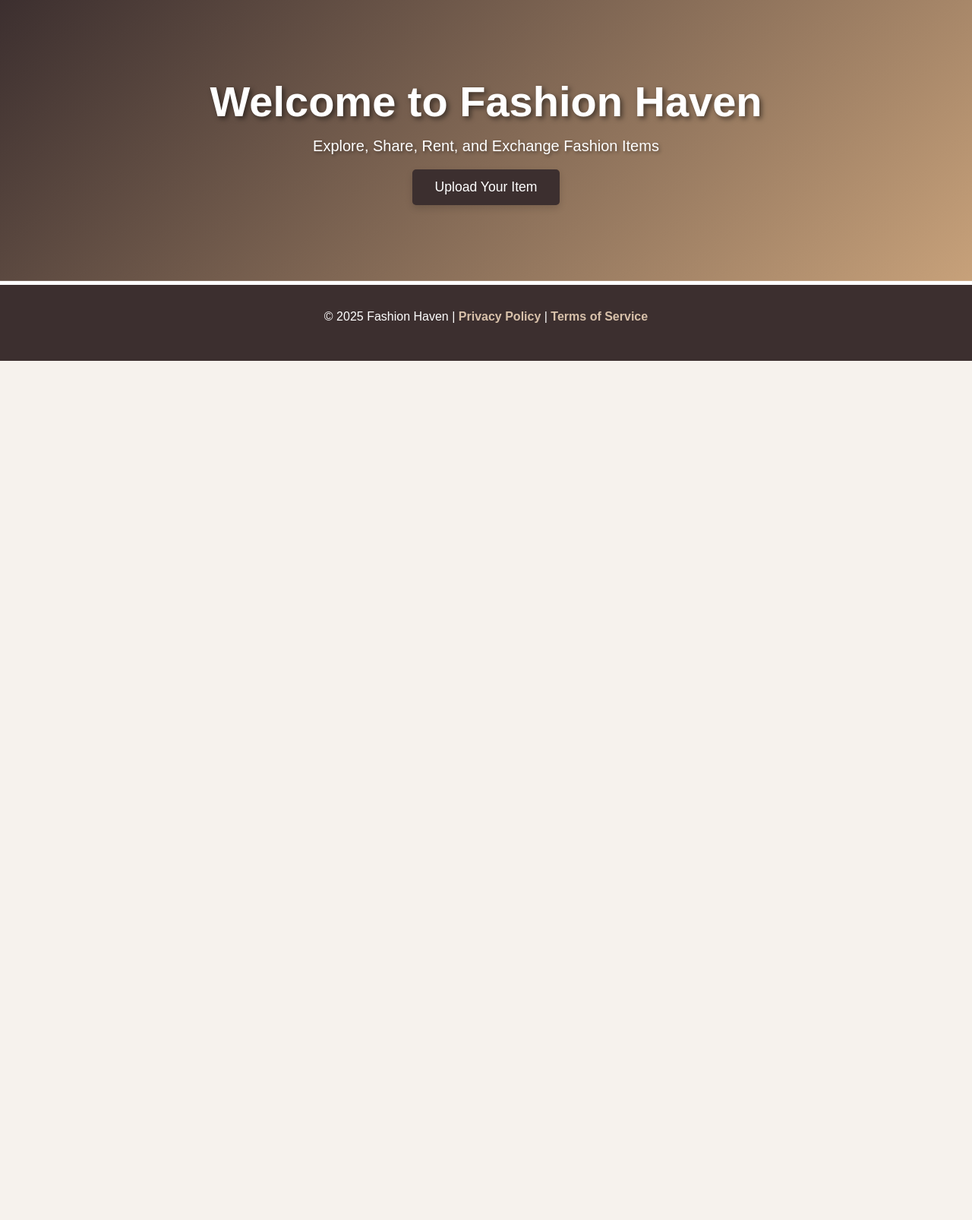
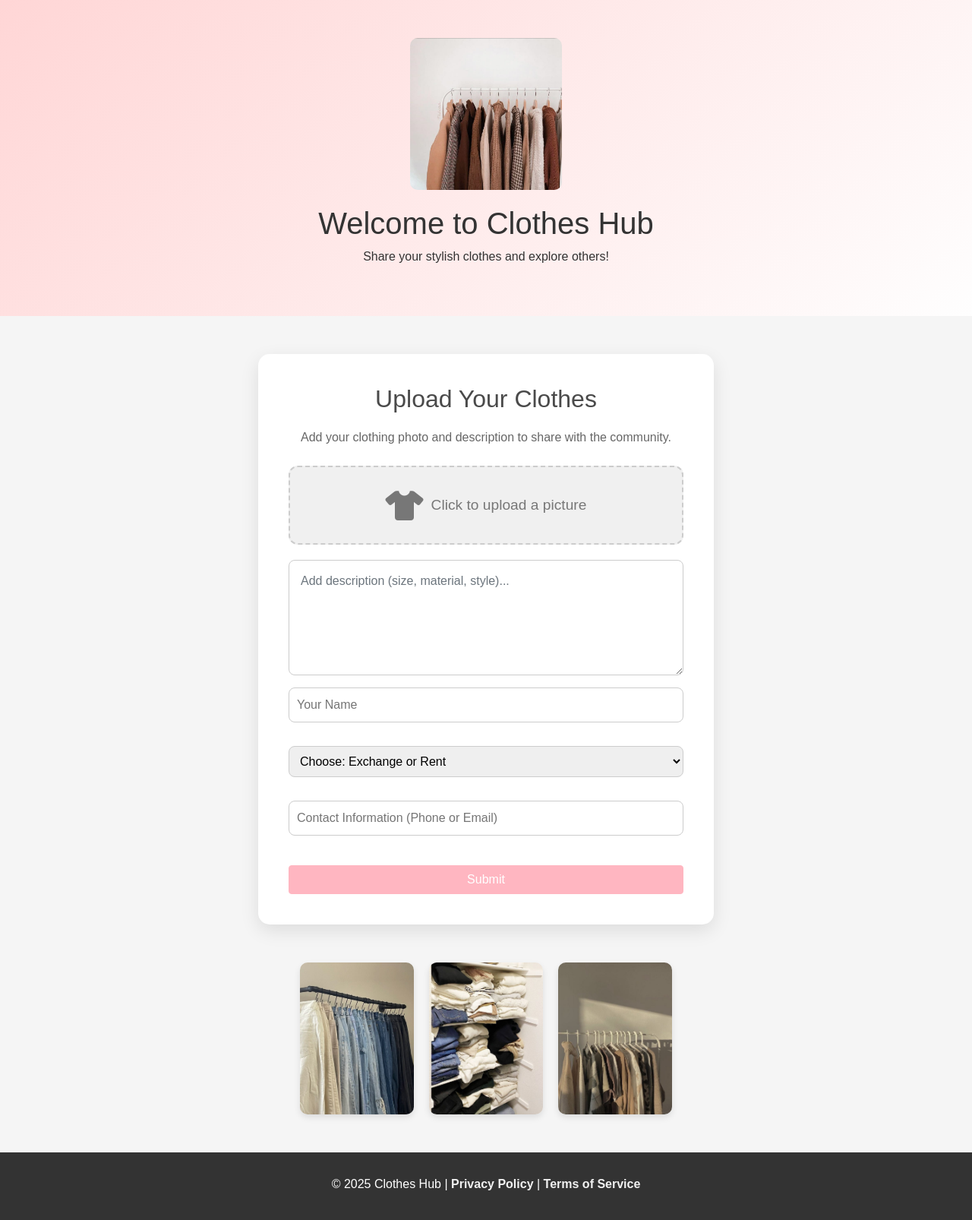
Before and after one commit to niharika198/CampusSwap, a plain HTML site: page Clothes.html in a window 1280 px wide. Shown: the whole page at 76% size. Before the commit the page ends 800 px from the top, so only its background shows below. Drawn offline with nearby package versions, Linux system fonts and the light colour scheme.

Commit message:
frontpage

```diff
--- a/Clothes.html
+++ b/Clothes.html
@@ -3,223 +3,278 @@
 <head>
   <meta charset="UTF-8">
   <meta name="viewport" content="width=device-width, initial-scale=1">
-  <title>Fashion Haven</title>
+  <title>Clothes Hub</title>
+
+  <!-- Bootstrap + FontAwesome -->
   <link href="https://cdn.jsdelivr.net/npm/bootstrap@5.1.0/dist/css/bootstrap.min.css" rel="stylesheet">
   <link rel="stylesheet" href="https://cdnjs.cloudflare.com/ajax/libs/font-awesome/6.0.0-beta3/css/all.min.css">
+
   <style>
     body {
-      font-family: 'Arial', sans-serif;
-      background-color: #f6f2ed;
+      font-family: 'Poppins', sans-serif;
+      background-color: #f5f5f5;
       margin: 0;
       padding: 0;
     }
 
     .hero {
-      background: linear-gradient(135deg, #3c2f2f, #c7a17a);
-      background-size: cover;
-      background-position: center;
-      color: white;
+      background: linear-gradient(135deg, #ffd6d6, #fefefe);
+      color: #333;
       text-align: center;
-      padding: 100px 0;
-      border-bottom: 5px solid #ffffff;
+      padding: 50px 0;
     }
 
-    .hero h1 {
-      font-size: 3.5rem;
-      font-weight: bold;
-      text-shadow: 3px 3px 6px rgba(0, 0, 0, 0.5);
+    .hero img {
+      max-width: 50%;
+      height: auto;
+      margin-bottom: 20px;
+      border-radius: 10px;
+      display: block;
+      margin-left: auto;
+      margin-right: auto;
     }
 
-    .hero p {
-      font-size: 1.25rem;
-      margin-top: 10px;
-      text-shadow: 2px 2px 4px rgba(0, 0, 0, 0.4);
+    .upload-section {
+      background-color: #ffffff;
+      border-radius: 15px;
+      padding: 40px;
+      margin: 50px auto;
+      width: 80%;
+      max-width: 600px;
+      box-shadow: 0 8px 24px rgba(0, 0, 0, 0.1);
     }
 
-    .btn-primary {
-      background-color: #3c2f2f;
-      color: white;
-      border: none;
-      padding: 10px 30px;
-      font-size: 1.1rem;
-      border-radius: 5px;
-      box-shadow: 0 4px 10px rgba(0, 0, 0, 0.15);
-      transition: all 0.3s ease;
-    }
-
-    .btn-primary:hover {
-      background-color: #d8c1aa;
-      box-shadow: 0 6px 20px rgba(0, 0, 0, 0.2);
-    }
-
-    .upload-box, .form-box, .info-box {
-      background-color: #ffffff;
-      border: 2px dashed #3c2f2f;
-      border-radius: 10px;
-      padding: 40px;
-      margin: 30px auto;
-      width: 50%;
-      box-shadow: 0 8px 16px rgba(0, 0, 0, 0.08);
-      transition: transform 0.3s ease, box-shadow 0.3s ease;
-    }
-
-    .upload-box:hover, .form-box:hover {
-      transform: translateY(-5px);
-      box-shadow: 0 10px 20px rgba(0, 0, 0, 0.1);
-    }
-
-    .upload-box .fa-camera {
-      font-size: 4rem;
-      color: #3c2f2f;
-    }
-
-    .upload-box h5, .form-box h5, .info-box h5 {
-      font-size: 1.75rem;
-      font-weight: bold;
-      color: #3c2f2f;
+    .upload-section h2 {
+      font-size: 2rem;
+      color: #4a4a4a;
+      text-align: center;
       margin-bottom: 20px;
     }
 
-    .info-box {
-      text-align: left;
-      border: 2px solid #c7a17a;
+    .upload-section p {
+      font-size: 1rem;
+      color: #666;
+      text-align: center;
+      margin-bottom: 25px;
+    }
+
+    .upload-box {
+      display: flex;
+      justify-content: center;
+      align-items: center;
+      border: 2px dashed #ccc;
+      padding: 30px;
+      border-radius: 12px;
+      background-color: #f0f0f0;
+      cursor: pointer;
+      transition: background 0.3s;
+      margin-bottom: 20px;
+    }
+
+    .upload-box:hover {
+      background-color: #e0e0e0;
+    }
+
+    .upload-box input[type="file"] {
+      display: none;
+    }
+
+    .upload-box i {
+      font-size: 2.5rem;
+      color: #777;
+    }
+
+    .upload-box span {
+      font-size: 1.2rem;
+      margin-left: 10px;
+      color: #777;
+    }
+
+    .description-box textarea {
+      width: 100%;
+      padding: 15px;
+      border-radius: 8px;
+      border: 1px solid #ccc;
+      resize: vertical;
+    }
+
+    .form-group input, .form-group select {
+      width: 100%;
+      padding: 10px;
+      border-radius: 8px;
+      border: 1px solid #ccc;
+      margin-bottom: 15px;
+    }
+
+    .clothes-gallery {
+      display: flex;
+      flex-wrap: wrap;
+      justify-content: center;
+      gap: 20px;
+      margin-top: 40px;
+    }
+
+    .clothes-gallery img {
+      width: 150px;
+      height: 200px;
+      object-fit: cover;
+      border-radius: 10px;
+      box-shadow: 0 4px 8px rgba(0, 0, 0, 0.1);
+      transition: transform 0.3s;
+    }
+
+    .clothes-gallery img:hover {
+      transform: scale(1.05);
     }
 
     footer {
-      background-color: #3c2f2f;
-      color: white;
+      background-color: #333;
+      color: #ffffff;
       padding: 30px 0;
       text-align: center;
+      margin-top: 50px;
     }
 
     footer a {
-      color: #d8c1aa;
+      color: #f0f0f0;
       font-weight: bold;
       text-decoration: none;
     }
 
     footer a:hover {
-      color: #c7a17a;
+      color: #ffffff;
+    }
+
+    /* Changed submit button to light pink */
+    .btn-primary {
+      background-color: #ffb6c1;
+      border-color: #ffb6c1;
+    }
+
+    .btn-primary:hover {
+      background-color: #ffa6b1;
+      border-color: #ffa6b1;
     }
 
     @media (max-width: 768px) {
       .hero h1 {
-        font-size: 2.5rem;
+        font-size: 2rem;
       }
       .hero p {
         font-size: 1rem;
       }
-      .upload-box, .form-box, .info-box {
-        width: 80%;
-        padding: 30px;
+
+      .hero img {
+        max-width: 80%;
       }
+    }
+    img{
+        height: 200px;
+        width: 200px;
     }
   </style>
 </head>
+
 <body>
 
-<!-- Main Page Content -->
-<section class="hero" id="mainPage">
+<!-- Hero Section -->
+<section class="hero">
   <div class="container">
-    <h1>Welcome to Fashion Haven</h1>
-    <p>Explore, Share, Rent, and Exchange Fashion Items</p>
-    <button class="btn btn-primary" onclick="showUploadPage()">Upload Your Item</button> <!-- Button to show the upload page -->
+    <img src="Assets/clothesmain.jpg" alt="Clothes Collection">
+    <h1>Welcome to Clothes Hub</h1>
+    <p>Share your stylish clothes and explore others!</p>
   </div>
 </section>
 
-<!-- Upload Picture Section (Initially Hidden) -->
-<section class="upload-box" id="uploadPage" style="display: none;">
-  <i class="fas fa-camera"></i>
-  <h5>Upload a Picture</h5>
-  <p>Click the button below to upload a photo of your outfit or accessory.</p>
-  <input type="file" class="btn btn-primary" accept="image/*">
-</section>
+<!-- Upload Section -->
+<section class="upload-section">
+  <h2>Upload Your Clothes</h2>
+  <p>Add your clothing photo and description to share with the community.</p>
 
-<!-- Form to Enter Item Information (Initially Hidden) -->
-<section class="form-box" id="formBox" style="display: none;">
-  <h5>Enter Item Details</h5>
-  <form id="itemForm">
-    <div class="mb-3">
-      <input type="text" id="owner" class="form-control" placeholder="Owner Name" required>
+  <form id="clothesForm">
+    <label class="upload-box">
+      <i class="fas fa-tshirt"></i>
+      <span>Click to upload a picture</span>
+      <input type="file" id="fileUpload" name="fileUpload">
+    </label>
+
+    <div class="description-box mb-3">
+      <textarea rows="5" class="form-control" placeholder="Add description (size, material, style)..." name="description"></textarea>
     </div>
-    <div class="mb-3">
-      <select id="availability" class="form-select" required>
-        <option value="">Select Availability</option>
+
+    <div class="form-group mb-3">
+      <input type="text" name="owner" placeholder="Your Name">
+    </div>
+
+    <div class="form-group mb-3">
+      <select name="purpose" id="purposeSelect">
+        <option value="" disabled selected>Choose: Exchange or Rent</option>
         <option value="Exchange">Exchange</option>
         <option value="Rent">Rent</option>
       </select>
     </div>
-    <div id="rentDetails" style="display: none;">
-      <div class="mb-3">
-        <input type="number" id="days" class="form-control" placeholder="Rental Duration (in days)">
-      </div>
-      <div class="mb-3">
-        <input type="number" id="cost" class="form-control" placeholder="Rental Cost (₹)">
-      </div>
+
+    <div class="form-group mb-3" id="rentDaysGroup" style="display: none;">
+      <input type="number" name="rentDays" placeholder="If Rent, for how many days?">
     </div>
-    <div class="mb-3">
-      <input type="text" id="contact" class="form-control" placeholder="Contact Information" required>
+
+    <div class="form-group mb-3" id="rentCostGroup" style="display: none;">
+      <input type="number" name="rentCost" placeholder="Cost for Rent (in ₹ or $)">
     </div>
-    <button type="submit" class="btn btn-primary">Submit Details</button>
+
+    <div class="form-group mb-4">
+      <input type="text" name="contact" placeholder="Contact Information (Phone or Email)">
+    </div>
+
+    <button type="button" class="btn btn-primary w-100" data-bs-toggle="modal" data-bs-target="#submitModal">
+      Submit
+    </button>
   </form>
 </section>
 
-<!-- Display Item Information (Initially Hidden) -->
-<section id="infoSection" class="info-box" style="display: none;">
-  <h5>Item Details</h5>
-  <p><strong>Owner:</strong> <span id="displayOwner"></span></p>
-  <p><strong>Available for:</strong> <span id="displayAvailability"></span></p>
-  <div id="displayRentFields" style="display: none;">
-    <p><strong>Rental Duration:</strong> <span id="displayDays"></span> days</p>
-    <p><strong>Rental Cost:</strong> ₹<span id="displayCost"></span></p>
+<!-- Clothes Gallery -->
+<section class="clothes-gallery">
+  <img src="Assets/clothes1.jpg" alt="Clothing 1">
+  <img src="Assets/clothes2.jpg" alt="Clothing 2">
+  <img src="Assets/clothes3.jpg" alt="Clothing 3">
+</section>
+
+<!-- Modal -->
+<div class="modal fade" id="submitModal" tabindex="-1" aria-labelledby="submitModalLabel" aria-hidden="true">
+  <div class="modal-dialog">
+    <div class="modal-content">
+      <div class="modal-header">
+        <h5 class="modal-title" id="submitModalLabel">Submission Successful!</h5>
+        <button type="button" class="btn-close" data-bs-dismiss="modal" aria-label="Close"></button>
+      </div>
+      <div class="modal-body">
+        Thank you for sharing your clothing item!
+      </div>
+      <div class="modal-footer">
+        <button type="button" class="btn btn-secondary" data-bs-dismiss="modal">Close</button>
+      </div>
+    </div>
   </div>
-  <p><strong>Contact Info:</strong> <span id="displayContact"></span></p>
-</section>
+</div>
 
 <!-- Footer -->
 <footer>
-  <p>&copy; 2025 Fashion Haven | <a href="#">Privacy Policy</a> | <a href="#">Terms of Service</a></p>
+  <p>&copy; 2025 Clothes Hub | <a href="#">Privacy Policy</a> | <a href="#">Terms of Service</a></p>
 </footer>
 
+<!-- Scripts -->
 <script src="https://cdn.jsdelivr.net/npm/bootstrap@5.1.0/dist/js/bootstrap.bundle.min.js"></script>
-
 <script>
-  // Show the upload page and hide the main page
-  function showUploadPage() {
-    document.getElementById('mainPage').style.display = 'none';
-    document.getElementById('uploadPage').style.display = 'block';
-    document.getElementById('formBox').style.display = 'block';
-  }
-
-  // Show rental fields if "Rent" is selected
-  document.getElementById('availability').addEventListener('change', function() {
-    var rentDetails = document.getElementById('rentDetails');
+  document.getElementById('purposeSelect').addEventListener('change', function() {
+    const rentDaysGroup = document.getElementById('rentDaysGroup');
+    const rentCostGroup = document.getElementById('rentCostGroup');
     if (this.value === 'Rent') {
-      rentDetails.style.display = 'block';
+      rentDaysGroup.style.display = 'block';
+      rentCostGroup.style.display = 'block';
     } else {
-      rentDetails.style.display = 'none';
+      rentDaysGroup.style.display = 'none';
+      rentCostGroup.style.display = 'none';
     }
-  });
-
-  // Handle form submission
-  document.getElementById('itemForm').addEventListener('submit', function(e) {
-    e.preventDefault();
-    document.getElementById('infoSection').style.display = 'block';
-
-    document.getElementById('displayOwner').innerText = document.getElementById('owner').value;
-    document.getElementById('displayAvailability').innerText = document.getElementById('availability').value;
-    document.getElementById('displayContact').innerText = document.getElementById('contact').value;
-
-    if (document.getElementById('availability').value === 'Rent') {
-      document.getElementById('displayRentFields').style.display = 'block';
-      document.getElementById('displayDays').innerText = document.getElementById('days').value;
-      document.getElementById('displayCost').innerText = document.getElementById('cost').value;
-    } else {
-      document.getElementById('displayRentFields').style.display = 'none';
-    }
-
-    // Scroll to the info section smoothly
-    document.getElementById('infoSection').scrollIntoView({ behavior: 'smooth' });
   });
 </script>
 
--- a/Frontpage.css
+++ b/Frontpage.css
@@ -18,7 +18,7 @@
 
         /* Hero Section */
         .hero {
-            background-image: url('https://images.unsplash.com/photo-1524995997946-a1c2e315a42f?ixlib=rb-4.0.3&auto=format&fit=crop&w=1600&q=80');
+            background-image: url("Assets/mainimage\ .jpg");
             background-size: cover;
             background-position: center;
             color: white;
```
Also changed, not shown: Accessories.html (+4 -4 lines), Frontpage.html (+2 -2 lines), Gadgets.html (+8 -4 lines), Assets/GADGETS1.jpg (added), Assets/GADGETS2.jpg (added), Assets/GADHETS3.jpg (added), Assets/MAINGADGETS.jpg (added), Assets/clothes1.jpg (added), Assets/clothes2.jpg (added), Assets/clothes3.jpg (added), Assets/clothesmain.jpg (added), Assets/hero.jpg (added), Assets/jweles.jpg (added), Assets/mainaccessorie.jpg (added), 3 more files.
